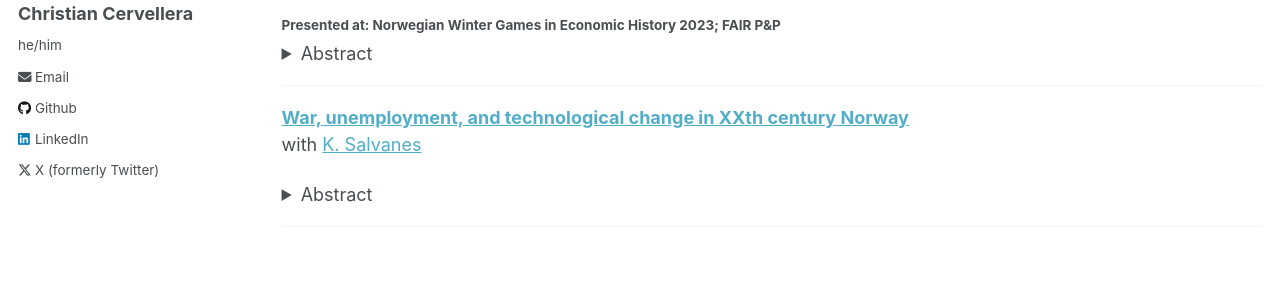
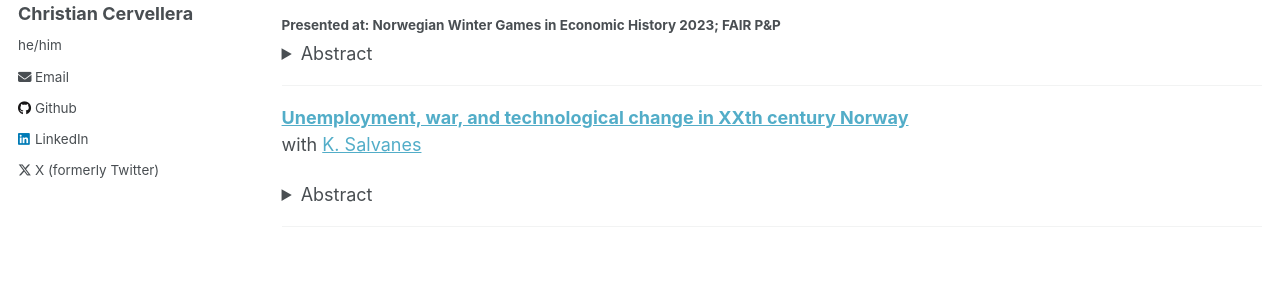
Before and after one commit to ritwika-das/ritwika-das.github.io, a Jekyll site: the page built from _pages/publications.md, in a window 1280 px wide. Shown: the part 288-588 px from the top of the page. Built offline with Jekyll 4.4.1, drawn with Linux system fonts in a browser that asks for light colours.

```diff
--- a/_pages/publications.md
+++ b/_pages/publications.md
@@ -22,7 +22,7 @@ This paper investigates the long-term effects of the Red Scare on social capital
 
 ---
 
-[**War, unemployment, and technological change in XXth century Norway**]() <br>
+[**Unemployment, war, and technological change in XXth century Norway**]() <br>
 with [K. Salvanes](https://sites.google.com/view/kjellsalvanes)
 
 
```
